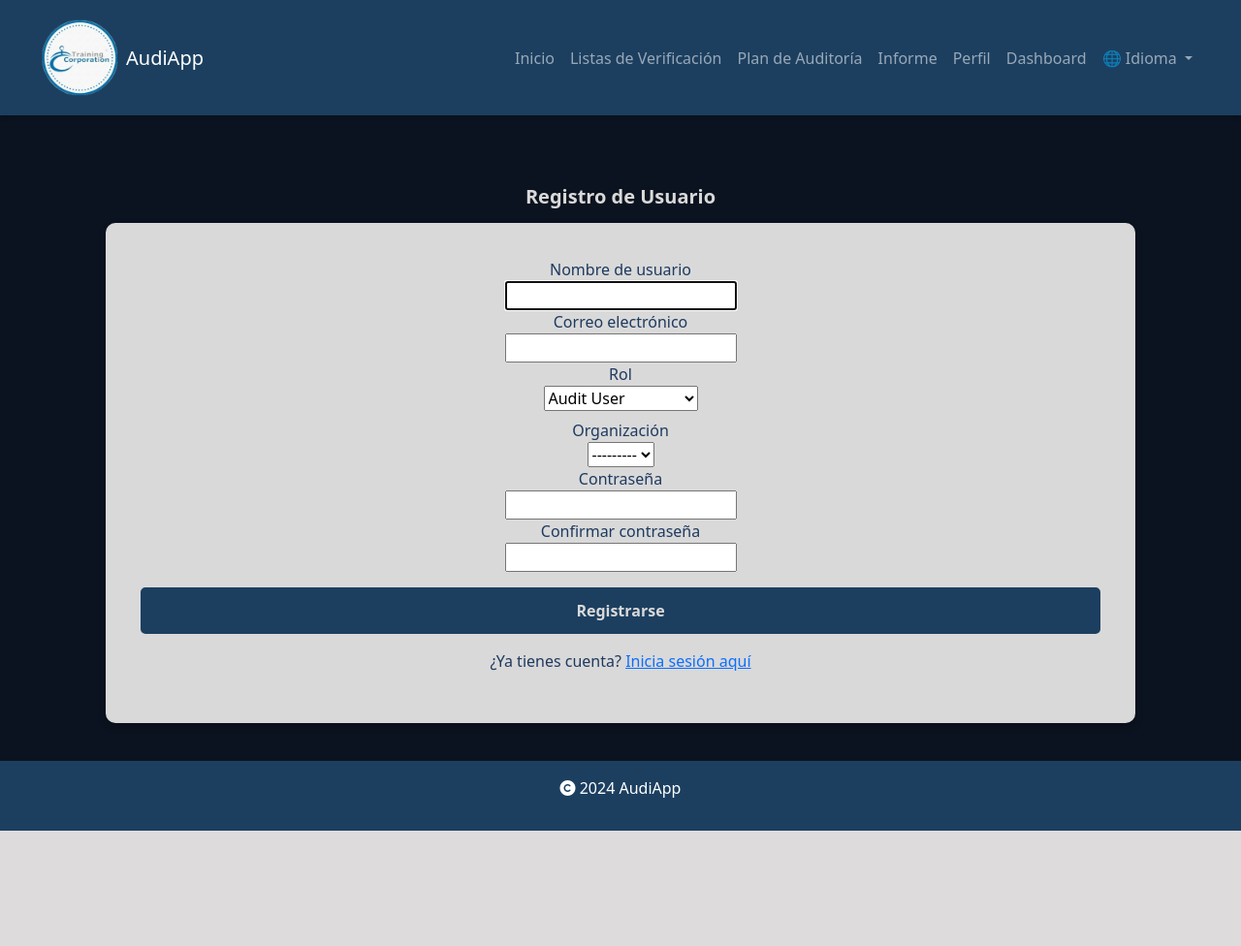
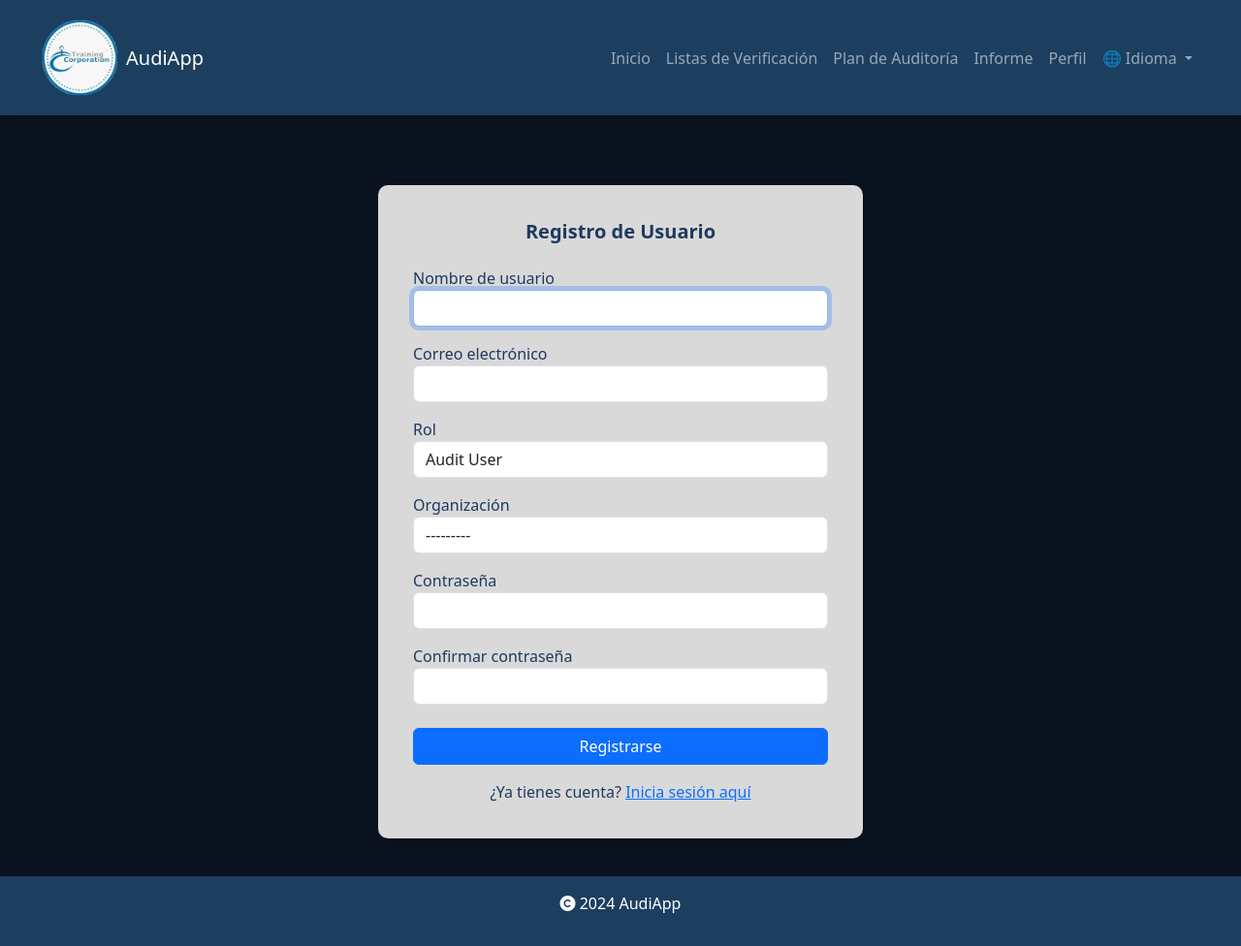
Before and after one commit to PabloMorenoQ/AudiAppSource, a Django app: page /accounts/register/ in a window 1280 px wide. Shown: the whole page at 97% size. Before the commit the page ends 857 px from the top, so only its background shows below. Run offline with Django 5.2, Linux system fonts and the light colour scheme; a user stored in the database is signed in; data comes from the database, SQL or seed files in the repository; both versions use the stored data as it was after the commit; some libraries are stand-ins or nearby versions.

Commit message:
Dashboard update

```diff
--- a/AudiApp/settings.py
+++ b/AudiApp/settings.py
@@ -37,6 +37,7 @@ INSTALLED_APPS = [
     'django.contrib.sessions',
     'django.contrib.messages',
     'django.contrib.staticfiles',
+    'widget_tweaks',
 
     # Apps
     'accounts',
--- a/accounts/templates/register.html
+++ b/accounts/templates/register.html
@@ -1,6 +1,8 @@
 {% extends 'base.html' %}
 
 {% block title %}Registro{% endblock %}
+
+{% load widget_tweaks %}
 
 {% block content %}
 <style>
@@ -12,49 +14,51 @@
 </style>
 
 <div class="container mt-5">
-    <h2 class="text-center card-title">Registro de Usuario</h2>
+    <div class="card mx-auto shadow" style="max-width: 500px;">
+        <div class="card-body">
+            <h2 class="text-center card-title mb-4">Registro de Usuario</h2>
 
-    <div class="card static">
-        <div class="card-body">
-            <form method="post" class="text-center">
+            <form method="post">
                 {% csrf_token %}
 
-                <div class="form-group">
-                    <label for="username" class="d-block text-left">Nombre de usuario</label>
-                    {{ form.username }}
+                <div class="form-group mb-3">
+                    <label for="username">Nombre de usuario</label>
+                    {{ form.username|add_class:"form-control" }}
                 </div>
 
-                <div class="form-group">
-                    <label for="email" class="d-block text-left">Correo electrónico</label>
-                    {{ form.email }}
+                <div class="form-group mb-3">
+                    <label for="email">Correo electrónico</label>
+                    {{ form.email|add_class:"form-control" }}
                 </div>
 
-                <div class="form-group">
-                    <label for="role" class="d-block text-left">Rol</label>
-                    {{ form.role }}
+                <div class="form-group mb-3">
+                    <label for="role">Rol</label>
+                    {{ form.role|add_class:"form-control" }}
                 </div>
 
-                <div class="form-group">
-                    <label for="organization" class="d-block text-left mt-2">Organización</label>
-                    {{ form.organization }}
+                <div class="form-group mb-3">
+                    <label for="organization">Organización</label>
+                    {{ form.organization|add_class:"form-control" }}
                 </div>
 
-                <div class="form-group">
-                    <label for="password1" class="d-block text-left">Contraseña</label>
-                    {{ form.password1 }}
+                <div class="form-group mb-3">
+                    <label for="password1">Contraseña</label>
+                    {{ form.password1|add_class:"form-control" }}
                 </div>
 
-                <div class="form-group">
-                    <label for="password2" class="d-block text-left">Confirmar contraseña</label>
-                    {{ form.password2 }}
+                <div class="form-group mb-4">
+                    <label for="password2">Confirmar contraseña</label>
+                    {{ form.password2|add_class:"form-control" }}
                 </div>
 
-                <button type="submit" class="button w-100 mt-3">Registrarse</button>
+                <button type="submit" class="btn btn-primary w-100">Registrarse</button>
             </form>
-            <p class="text-center mt-3">
-                ¿Ya tienes cuenta? <a href="{% url 'login' %}" class="text-link">Inicia sesión aquí</a>
+
+            <p class="text-center mt-3 mb-0">
+                ¿Ya tienes cuenta? <a href="{% url 'login' %}" class="text-primary">Inicia sesión aquí</a>
             </p>
         </div>
     </div>
 </div>
+
 {% endblock %}
--- a/accounts/views.py
+++ b/accounts/views.py
@@ -100,6 +100,29 @@ def admin_dashboard(request):
             user = get_object_or_404(User, id=user_id, organization=org)
             user.delete()
             messages.success(request, f"Usuario eliminado.")
+
+        elif form_type == 'create_user':
+            username = request.POST.get('username')
+            email = request.POST.get('email')
+            password = request.POST.get('password')
+            role = request.POST.get('role')
+            first_name = request.POST.get('first_name')
+            last_name = request.POST.get('last_name')
+
+        if User.objects.filter(username=username).exists():
+            messages.error(request, f"El usuario {username} ya existe.")
+        else:
+            new_user = User.objects.create_user(
+                username=username,
+                email=email,
+                password=password,
+                first_name=first_name,
+                last_name=last_name,
+                role=role,
+                organization_id=org
+            )
+            messages.success(request, f"Usuario {username} creado correctamente.")
+
 
         return redirect('admin_dashboard')
 
--- a/core/templates/base.html
+++ b/core/templates/base.html
@@ -56,7 +56,7 @@
                     <li class="nav-item"><a class="nav-link" href="{% url 'audit_plan' %}">Plan de Auditoría</a></li>
                     <li class="nav-item"><a class="nav-link" href="{% url 'reports' %}">Informe</a></li>
                     <li class="nav-item"><a class="nav-link" href="{% url 'profile' %}">Perfil</a></li>
-                    {% if user.is_authenticated and user.role == 'superUser'%}
+                    {% if user.is_authenticated and user.role == 'organizationUser'%}
                         <li class="nav-item"><a class="nav-link" href="{% url 'admin_dashboard' %}">Dashboard</a></li>
                     {% endif %}
                     <!-- Dropdown de idioma corregido -->
```
Also changed, not shown: accounts/templates/dashboard.html (+4 -22 lines), db.sqlite3.
